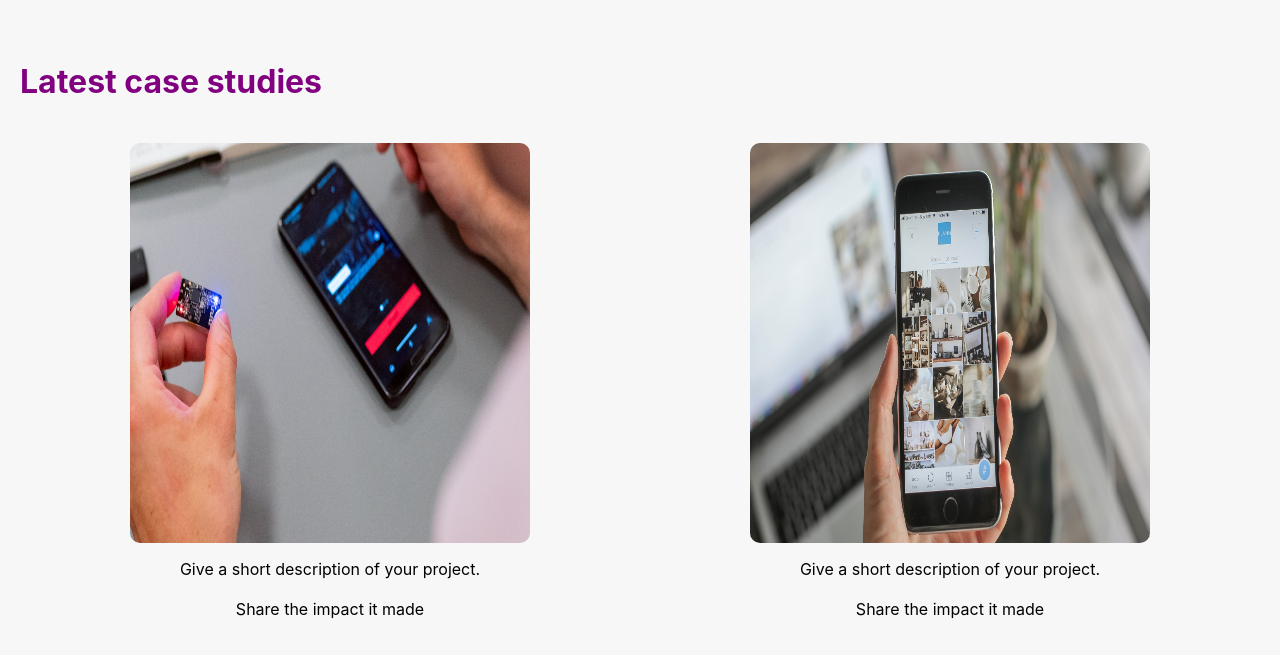
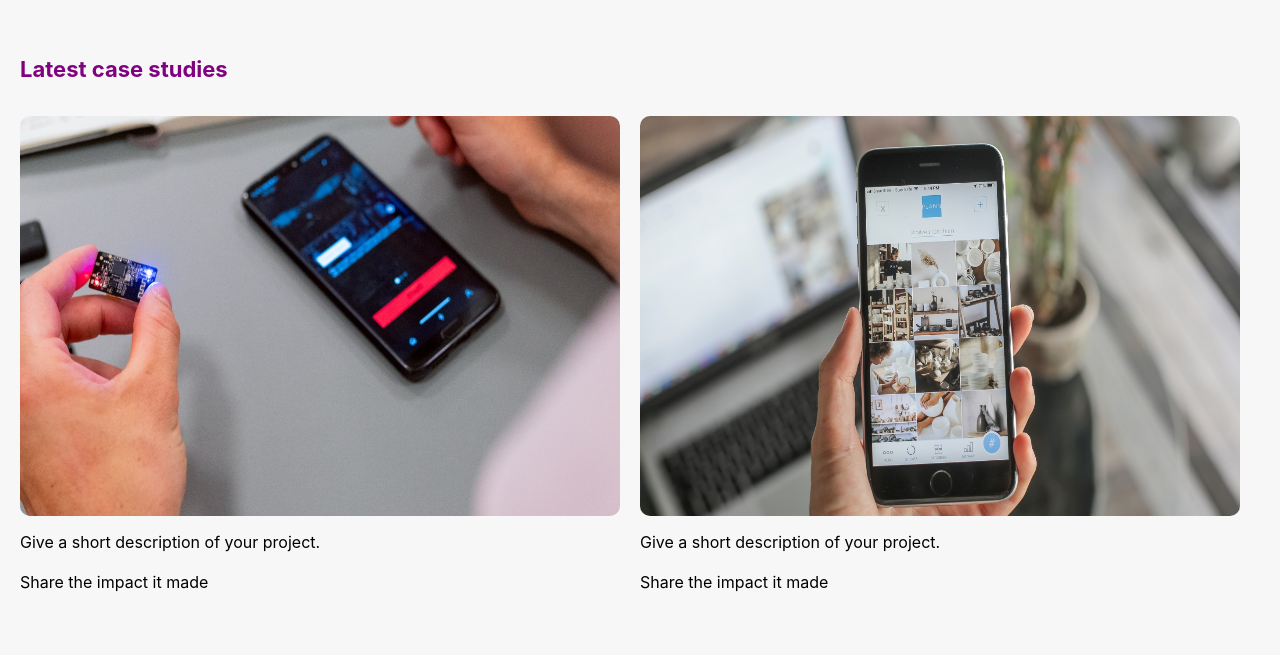
Before and after one commit to imadsaad12/PMC-Agency, a React (Create React App) app: page / in a window 1280 px wide. Shown: the part 2053-2708 px from the top of the page. After the commit the page ends 2681 px from the top, so only its background shows below. Built offline with nearby package versions, Linux system fonts and the light colour scheme.

Commit message:
caseStudy component added plus size adjusment

```diff
--- a/src/home/caseStudy/styles.js
+++ b/src/home/caseStudy/styles.js
@@ -3,22 +3,24 @@ import styled from "styled-components";
 export const Container = styled.div`
   margin: 20px;
 `;
+export const Title = styled.h1`
+  color: purple;
+  font-size: 22px; /* Default font size */
 
-export const Title = styled.h1`
-  /* text-align: center; */
-  color: purple;
+  @media (max-width: 770px) {
+    font-size: 8px; /* Adjust font size for smaller screens */
+  }
 `;
-
 export const LeftContainer = styled.div`
   flex: 1;
   display: flex;
   flex-direction: column;
-  align-items: center;
+  /* align-items: center; */
   margin-top: 20px;
 `;
 
 export const LeftImage = styled.img`
-  width: 400px;
+  width: 600px;
   height: 400px;
   border-radius: 10px;
   @media (max-width: 770px) {
@@ -28,19 +30,19 @@ export const LeftImage = styled.img`
 `;
 
 export const LeftDescription = styled.p`
-  text-align: center;
+  /* text-align: center; */
 `;
 
 export const RightContainer = styled.div`
   flex: 1;
   display: flex;
   flex-direction: column;
-  align-items: center;
+  /* align-items: center; */
   margin-top: 20px;
 `;
 
 export const RightImage = styled.img`
-  width: 400px;
+  width: 600px;
   height: 400px;
   border-radius: 10px;
   @media (max-width: 770px) {
@@ -50,5 +52,5 @@ export const RightImage = styled.img`
 `;
 
 export const RightDescription = styled.p`
-  text-align: center;
+  /* text-align: center; */
 `;
```
